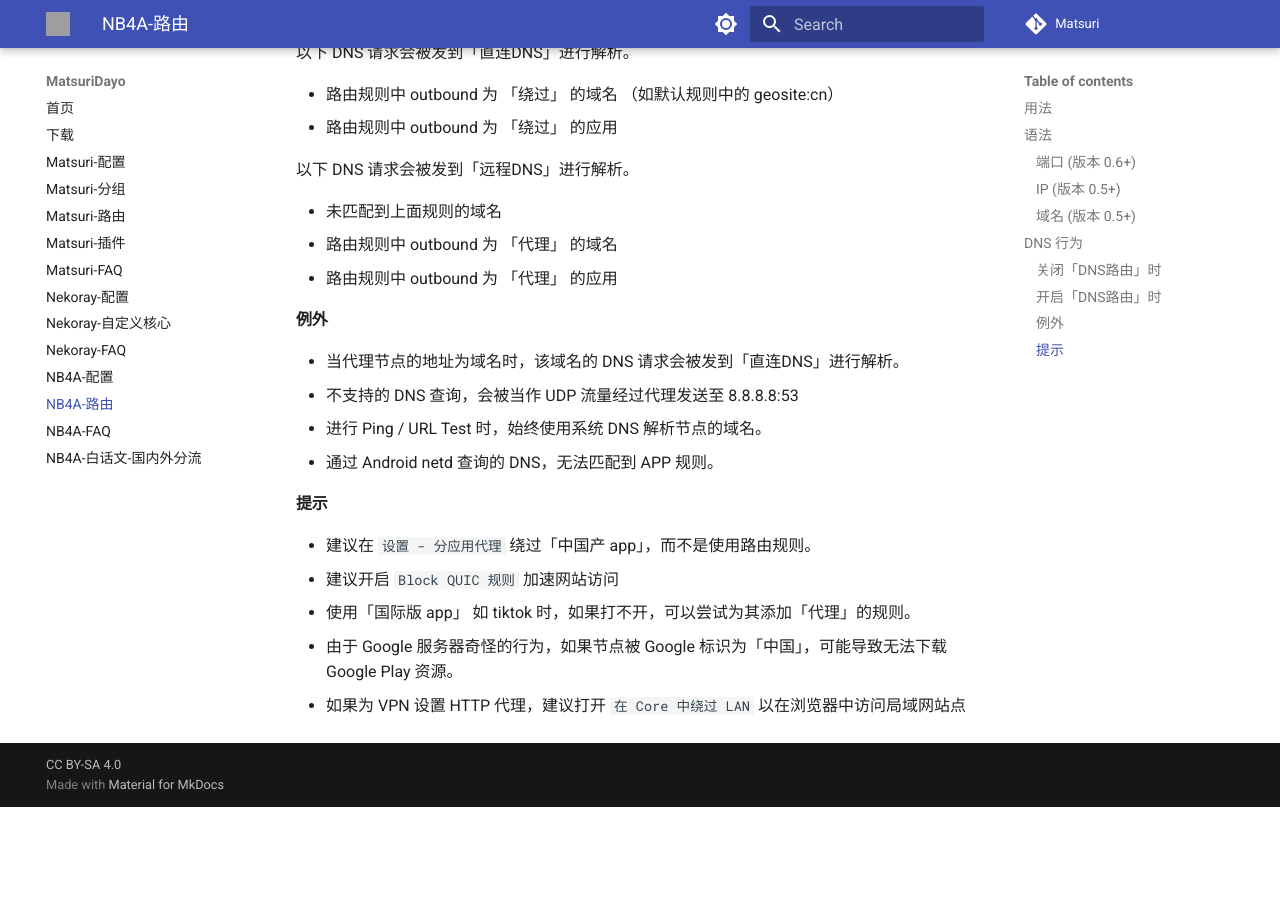
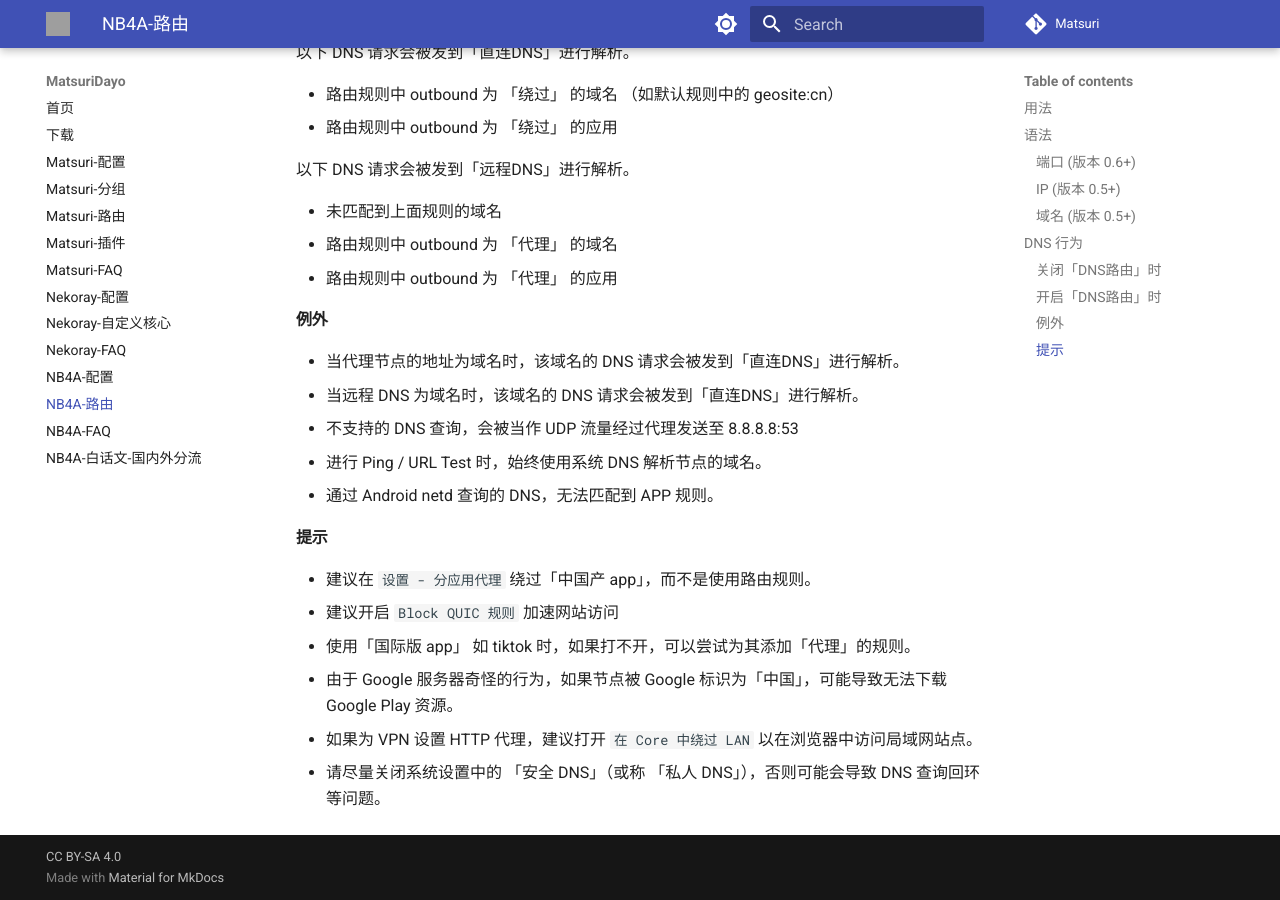
Before and after one commit to MatsuriDayo/matsuridayo.github.io, an MkDocs documentation site: the page built from docs/nb4a-route.md, in a window 1280 px wide and 900 px high, scrolled down 1330 px. Built offline with MkDocs 1.6.1 and Material for MkDocs 9.7.7, drawn with Linux system fonts in a browser that asks for light colours; comment, search, counter and statistics services are not loaded; before the commit the page ends 2137 px from its top, so only the background shows below that; grey boxes are pictures that could not be loaded.

Commit message:
update DNS

```diff
--- a/docs/nb4a-route.md
+++ b/docs/nb4a-route.md
@@ -56,6 +56,7 @@ domain 一行一个，语法如下
 #### 例外
 
 * 当代理节点的地址为域名时，该域名的 DNS 请求会被发到「直连DNS」进行解析。
+* 当远程 DNS 为域名时，该域名的 DNS 请求会被发到「直连DNS」进行解析。
 * 不支持的 DNS 查询，会被当作 UDP 流量经过代理发送至 8.8.8.8:53
 * 进行 Ping / URL Test 时，始终使用系统 DNS 解析节点的域名。
 * 通过 Android netd 查询的 DNS，无法匹配到 APP 规则。
@@ -66,4 +67,5 @@ domain 一行一个，语法如下
 * 建议开启 `Block QUIC 规则` 加速网站访问
 * 使用「国际版 app」 如 tiktok 时，如果打不开，可以尝试为其添加「代理」的规则。
 * 由于 Google 服务器奇怪的行为，如果节点被 Google 标识为「中国」，可能导致无法下载 Google Play 资源。
-* 如果为 VPN 设置 HTTP 代理，建议打开 `在 Core 中绕过 LAN` 以在浏览器中访问局域网站点
+* 如果为 VPN 设置 HTTP 代理，建议打开 `在 Core 中绕过 LAN` 以在浏览器中访问局域网站点。
+* 请尽量关闭系统设置中的 「安全 DNS」（或称 「私人 DNS」），否则可能会导致 DNS 查询回环等问题。
```
